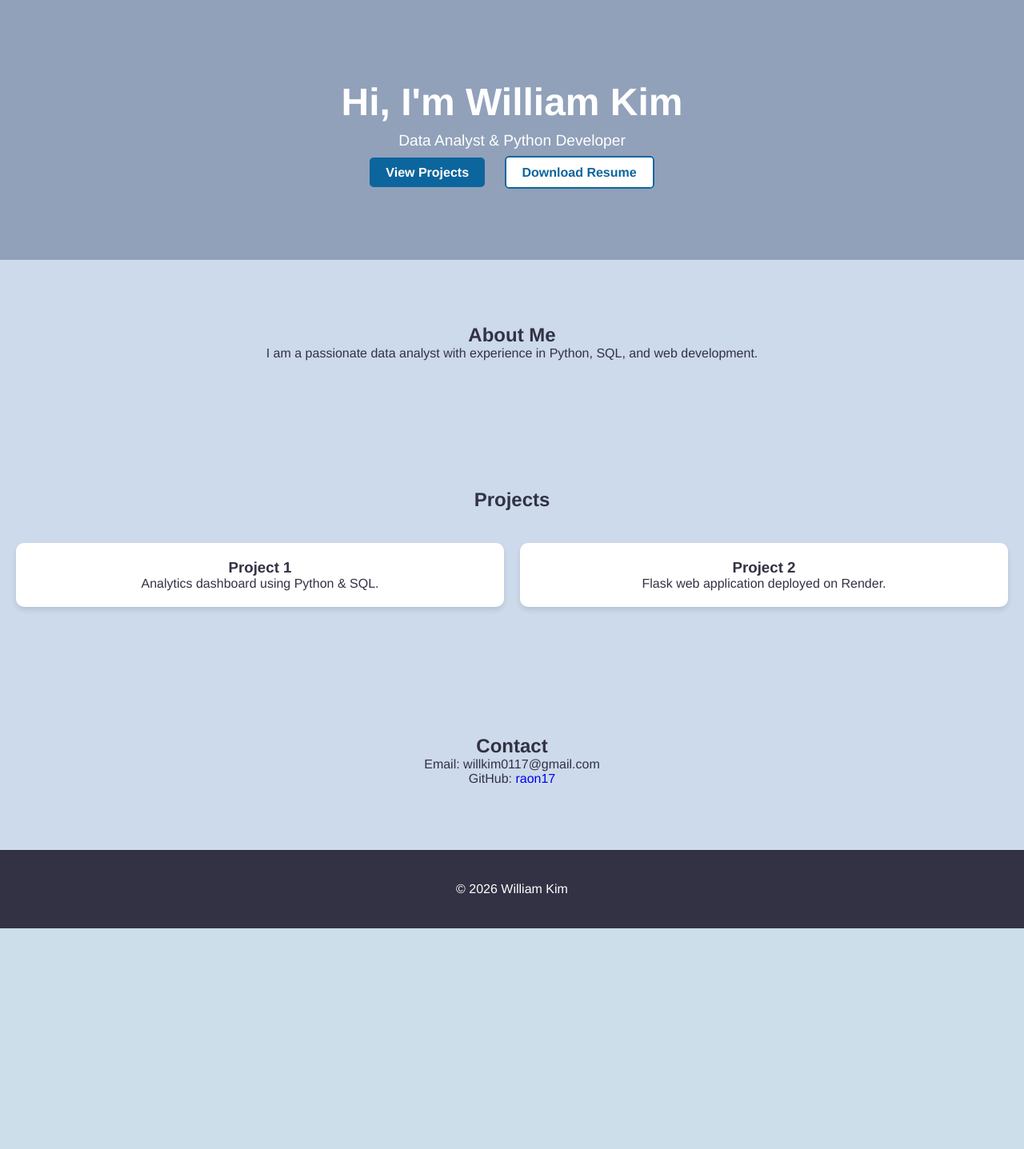
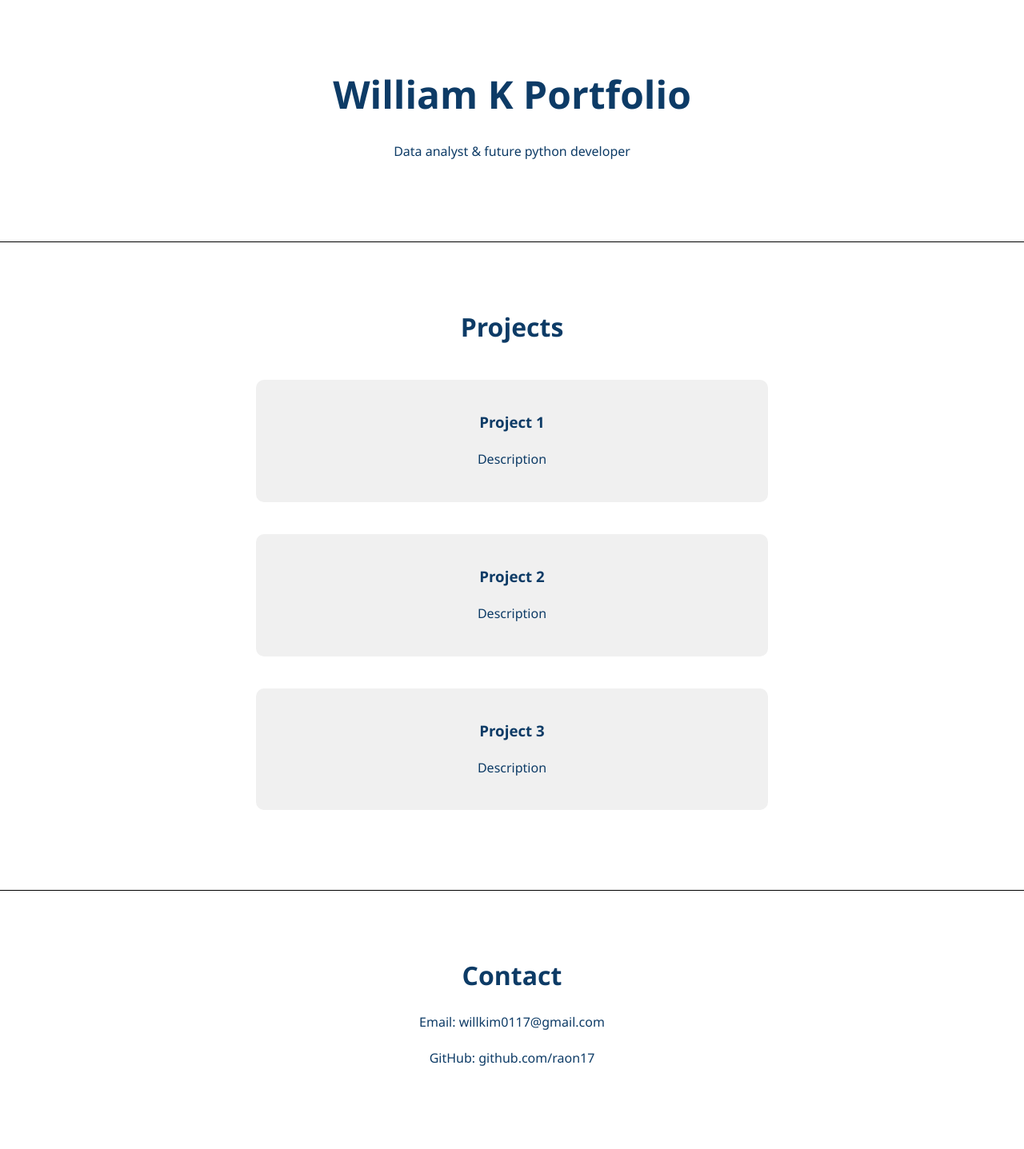
Before and after one commit to raon17/william-k-portfolio, a Flask app: page / in a window 1280 px wide. Shown: the whole page at 80% size. Before the commit the page ends 1161 px from the top, so only its background shows below. Run offline with Flask 3, Linux system fonts and the light colour scheme.

Commit message:
General update

```diff
--- a/app/__init__.py
+++ b/app/__init__.py
@@ -3,7 +3,8 @@ from flask import Flask, render_template
 def create_app():
     app = Flask(__name__)
 
-    @app.route("/")
-    def home():
-        return render_template("index.html")
+    @app.route('/')
+    def index():
+        return render_template('index.html')
+
     return app
--- a/static/style.css
+++ b/static/style.css
@@ -1,94 +1,81 @@
-/* Reset & basic setup */
-* {
+/* Base Styles */
+body {
   margin: 0;
-  padding: 0;
-  box-sizing: border-box;
-  font-family: 'Helvetica', sans-serif;
-}
-
-body {
-  background-color: #ccdaeb;
-  color: #323244;
-  font-family: 'Helvetica', sans-serif;
+  font-family: 'Segoe UI', Tahoma, Geneva, Verdana, sans-serif;
+  background-color: #ffffff;
+  color: #0d3b66; /* Blue text */
+  line-height: 1.6;
 }
 
 a {
+  color: #0d3b66;
   text-decoration: none;
+  transition: color 0.3s;
 }
 
-/* Hero Section */
-.hero {
-  background-color: #91a1ba; /* Blue Gray */
-  color: white;
-  padding: 100px 20px;
+a:hover {
+  color: #3f88c5;
+}
+
+/* Section Styles */
+section {
+  padding: 80px 20px;
+  border-bottom: 1px solid #000000; /* Black dividing line */
+  display: flex;
+  flex-direction: column;
+  align-items: center;
   text-align: center;
 }
 
-.hero h1 {
-  font-size: 3rem;
-  margin-bottom: 10px;
+section:last-child {
+  border-bottom: none;
 }
 
-.hero p {
-  font-size: 1.2rem;
-  margin-bottom: 20px;
+h1, h2 {
+  margin: 0 0 20px 0;
+  font-weight: 700;
 }
 
-.buttons {
-  margin-top: 20px;
+h1 {
+  font-size: 3rem;
 }
 
-.btn {
-  padding: 10px 20px;
-  border-radius: 5px;
-  font-weight: bold;
-  margin: 0 10px;
-  transition: background 0.3s ease;
+h2 {
+  font-size: 2rem;
 }
 
-.primary {
-  background-color: #0d659d; /* Blue Grotto */
-  color: white;
+p {
+  max-width: 600px;
+  margin: 0 auto 20px auto;
 }
 
-.primary:hover {
-  background-color: #094d74;
+/* Project Cards */
+.project-card {
+  background: #f0f0f0;
+  padding: 20px;
+  margin: 20px 0;
+  border-radius: 10px;
+  width: 90%;
+  max-width: 600px;
+  transition: transform 0.3s, box-shadow 0.3s;
 }
 
-.secondary {
-  background-color: white;
-  color: #0d659d;
-  border: 2px solid #0d659d;
+.project-card:hover {
+  transform: translateY(-5px);
+  box-shadow: 0 10px 20px rgba(0,0,0,0.1);
 }
 
-.secondary:hover {
-  background-color: #0d659d;
-  color: white;
+/* Responsive */
+@media (max-width: 768px) {
+  h1 {
+    font-size: 2.2rem;
   }
 
-/* Sections */
-.section {
-  padding: 80px 20px;
-  text-align: center;
-}
-
-.project-grid {
-  display: grid;
-  grid-template-columns: repeat(auto-fit, minmax(250px, 1fr));
-  gap: 20px;
-  margin-top: 40px;
+  h2 {
+    font-size: 1.5rem;
   }
 
   .project-card {
-  background-color: white;
-  padding: 20px;
-  border-radius: 10px;
-  box-shadow: 0 4px 6px rgba(0,0,0,0.1);
+    width: 100%;
   }
-
-footer {
-  text-align: center;
-  padding: 40px 20px;
-  background-color: #323244; /* Charcoal */
-  color: white;
 }
--- a/templates/index.html
+++ b/templates/index.html
@@ -3,52 +3,37 @@
 <head>
   <meta charset="UTF-8">
   <meta name="viewport" content="width=device-width, initial-scale=1.0">
-  <title>William Kim Portfolio</title>
+  <title>William K Portfolio</title>
   <link rel="stylesheet" href="{{ url_for('static', filename='style.css') }}">
 </head>
 <body>
-  <!-- Hero Section -->
-  <header class="hero">
-    <div class="container">
-      <h1>Hi, I'm William Kim</h1>
-      <p>Data Analyst & Python Developer</p>
-      <div class="buttons">
-        <a href="#projects" class="btn primary">View Projects</a>
-        <a href="#resume" class="btn secondary">Download Resume</a>
-      </div>
-    </div>
-  </header>
 
-  <!-- About Section -->
-  <section id="about" class="section">
-    <h2>About Me</h2>
-    <p>I am a passionate data analyst with experience in Python, SQL, and web development.</p>
+  <section id="about">
+    <h1>William K Portfolio</h1>
+    <p>Data analyst & future python developer</p>
   </section>
 
-  <!-- Projects Section -->
-  <section id="projects" class="section">
+  <section id="projects">
     <h2>Projects</h2>
-    <div class="project-grid">
     <div class="project-card">
       <h3>Project 1</h3>
-        <p>Analytics dashboard using Python & SQL.</p>
+      <p>Description</p>
     </div>
     <div class="project-card">
       <h3>Project 2</h3>
-        <p>Flask web application deployed on Render.</p>
+      <p>Description</p>
     </div>
+    <div class="project-card">
+      <h3>Project 3</h3>
+      <p>Description</p>
     </div>
   </section>
 
-  <!-- Contact Section -->
-  <section id="contact" class="section">
+  <section id="contact">
     <h2>Contact</h2>
     <p>Email: willkim0117@gmail.com</p>
-    <p>GitHub: <a href="https://github.com/raon17">raon17</a></p>
+    <p>GitHub: <a href="#">github.com/raon17</a></p>
   </section>
 
-  <footer>
-    <p>© 2026 William Kim</p>
-  </footer>
 </body>
 </html>
```
Lines whose indentation alone changed are shown as unchanged.
